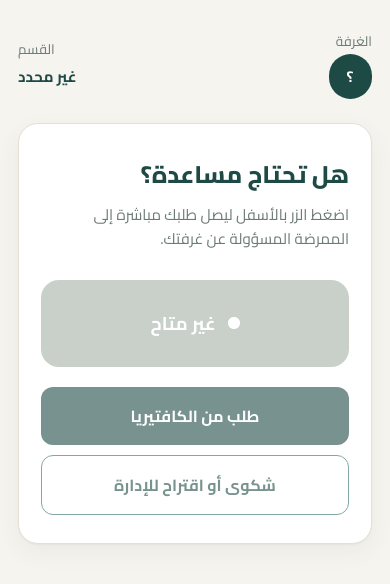
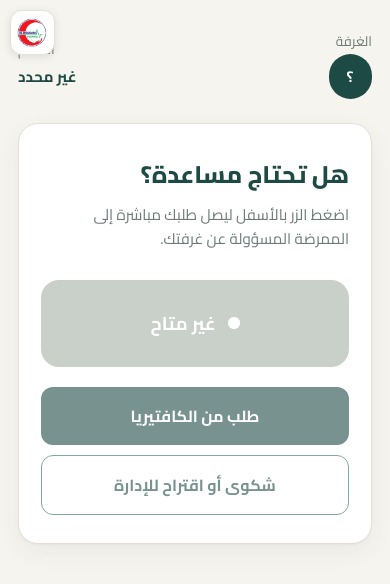
Before and after one commit to muradagha-pro/hospital, a plain HTML site: page patient.html in a window 390 px wide. Drawn offline with Linux system fonts and the light colour scheme; no server answers.

Commit message:
Add files via upload

```diff
--- a/patient.html
+++ b/patient.html
@@ -7,6 +7,10 @@
 <link rel="stylesheet" href="style.css">
 </head>
 <body>
+
+<div class="logo">
+  <img src="alhourani.jpeg" alt="Al-Hourani Hospital Logo">
+</div>
 
 <div class="topbar">
   <div>
--- a/style.css
+++ b/style.css
@@ -29,6 +29,43 @@ body {
   flex-direction: column;
   align-items: center;
   padding: 28px 18px 60px;
+  position: relative;
+}
+
+/* --- Logo styling --- */
+.logo {
+  position: fixed;
+  top: 14px;
+  left: 14px;
+  width: 60px;
+  height: 60px;
+  background: var(--surface);
+  border-radius: 12px;
+  padding: 6px;
+  box-shadow: 0 2px 8px rgba(30,74,70,0.12);
+  border: 1px solid var(--line);
+  z-index: 1000;
+  display: flex;
+  align-items: center;
+  justify-content: center;
+}
+
+/* Mobile responsive - smaller logo */
+@media (max-width: 600px) {
+  .logo {
+    width: 45px;
+    height: 45px;
+    top: 10px;
+    left: 10px;
+    padding: 4px;
+  }
+}
+
+.logo img {
+  width: 100%;
+  height: 100%;
+  object-fit: contain;
+  border-radius: 8px;
 }
 
 .topbar {
```
Also changed, not shown: README.md, README_AR.md (added), README_EN.md (added).
